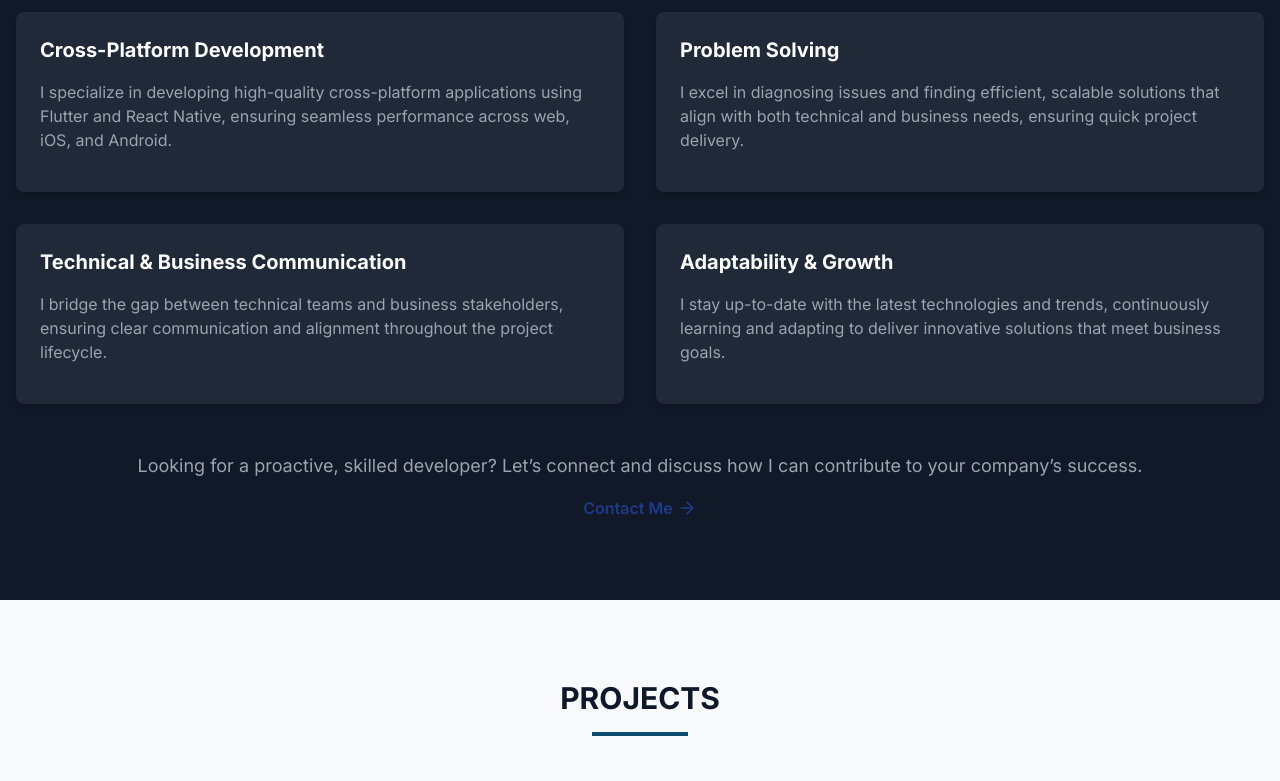
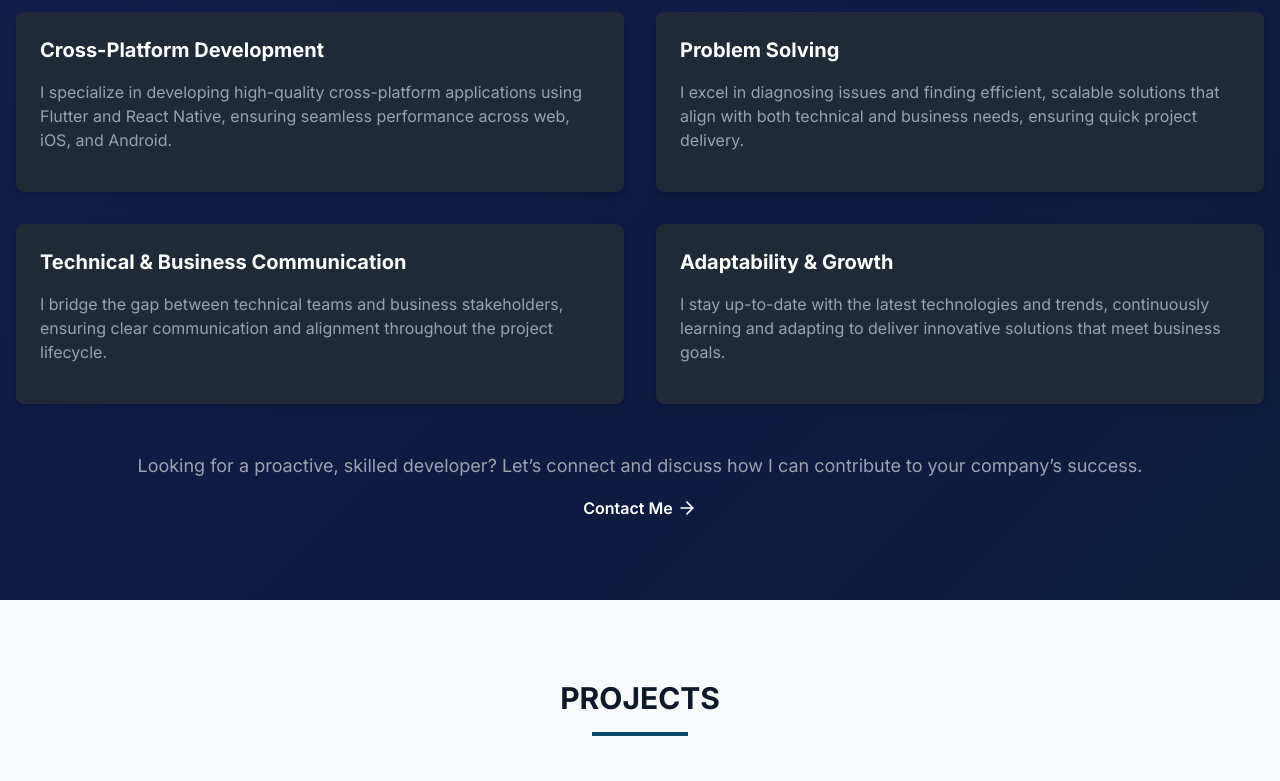
Before and after one commit to poksyy/poksyy.github.io, a plain HTML site: page index.html in a window 1280 px wide. Shown: the part 2783-3564 px from the top of the page. Drawn offline with nearby package versions, Linux system fonts and the light colour scheme.

Commit message:
FIX(Style): Added consistency by changing background and text color same as other sections.

```diff
--- a/index.html
+++ b/index.html
@@ -367,7 +367,7 @@
     </section>
 
     <!-- Value Proposition Section -->
-    <section id="value-proposition" class="py-20 bg-gray-900 text-white">
+    <section id="value-proposition" class="py-20 gradient-bg text-white">
         <div class="container mx-auto px-4">
             <h2 class="text-3xl font-bold mb-8 text-center relative after:content-[''] after:block after:w-24 after:h-1 after:bg-primary after:mx-auto after:mt-4">What Value Can I Bring to Your Company?</h2>
 
@@ -408,7 +408,7 @@
             <!-- Call to Action -->
             <div class="text-center mt-12">
                 <p class="text-lg text-gray-400">Looking for a proactive, skilled developer? Let’s connect and discuss how I can contribute to your company’s success.</p>
-                <a href="#contact" class="inline-flex items-center mt-4 text-[#1e3a8a] hover:underline font-semibold">
+                <a href="#contact" class="inline-flex items-center mt-4 text-white hover:underline font-semibold">
                     Contact Me
                     <svg xmlns="http://www.w3.org/2000/svg" width="20" height="20" viewBox="0 0 24 24" fill="none" stroke="currentColor" stroke-width="2" stroke-linecap="round" stroke-linejoin="round" class="ml-1">
                         <path d="M5 12h14"></path>
```
